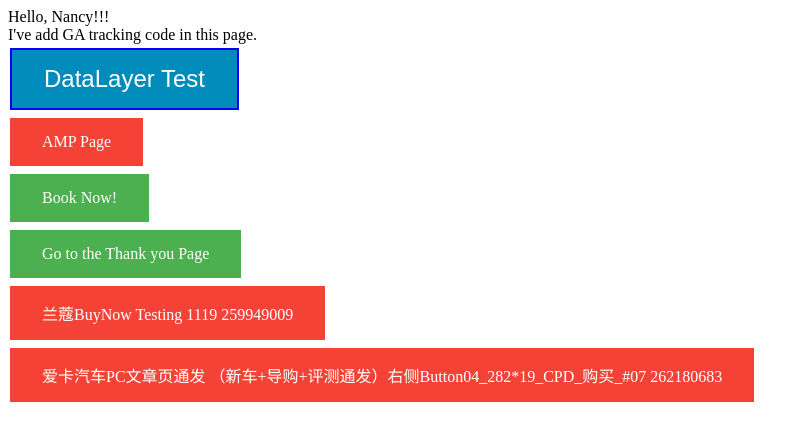
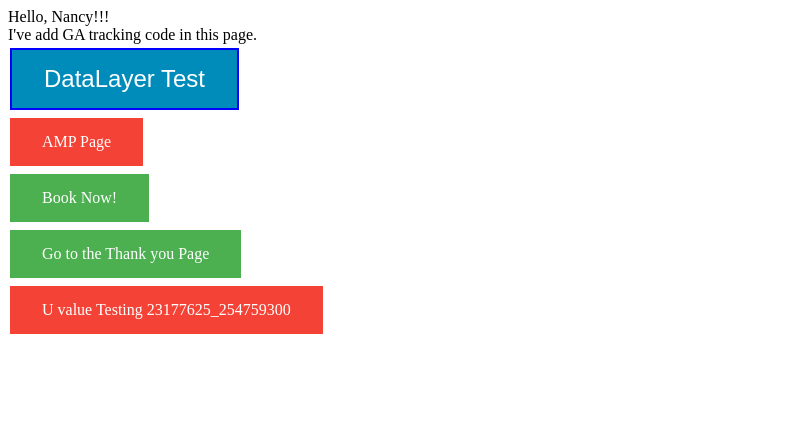
Before and after one commit to liulaolao2/liulaolao2.github.io, a plain HTML site: page index.html in a window 1280 px wide. Shown: the whole page, without its empty margins (0-809 px from the left). Drawn offline with Linux system fonts and the light colour scheme.

Commit message:
Update index.html

```diff
--- a/index.html
+++ b/index.html
@@ -72,11 +72,10 @@ height="0" width="0" style="display:none;visibility:hidden"></iframe></noscript>
 		<a class="btn" href="thankyou.html?price=799" target="_blank">Go to the Thank you Page</a>
 	</div>
         <div>
-		<a href="https://ad.doubleclick.net/ddm/clk/455893404;259949009;y" class="btn booknow btn-large" target="_blank">兰蔻BuyNow Testing 1119 259949009</a>
+		<a href="https://ad.doubleclick.net/ddm/trackclk/N7116.122656BBC/B23177625.254759300;dc_trk_aid=451014717;dc_trk_cid=121208057;CampaignName=LiuHui_Test;u=Site;dc_lat=;dc_rdid=;tag_for_child_directed_treatment=;tfua=" class="btn booknow btn-large" target="_blank">U value Testing 23177625_254759300</a>
+		<IMG SRC="https://ad.doubleclick.net/ddm/trackimp/N7116.122656BBC/B23177625.254759300;dc_trk_aid=451014717;dc_trk_cid=121208057;CampaignName=LiuHui_Test;u=Site;ord=[timestamp];dc_lat=;dc_rdid=;tag_for_child_directed_treatment=;tfua=?" BORDER="0" HEIGHT="1" WIDTH="1" ALT="Advertisement">
 	</div>
-	<div>
-		<a href="https://ad.doubleclick.net/ddm/trackclk/N5050.138304.XCAR.COM.CN1/B23512387.262180683;dc_trk_aid=457645724;dc_trk_cid=125655536;dc_lat=;dc_rdid=;tag_for_child_directed_treatment=;tfua=" class="btn booknow btn-large" target="_blank">爱卡汽车PC文章页通发 （新车+导购+评测通发）右侧Button04_282*19_CPD_购买_#07 262180683</a>
-	</div>
+
 
 </body>
 
```
